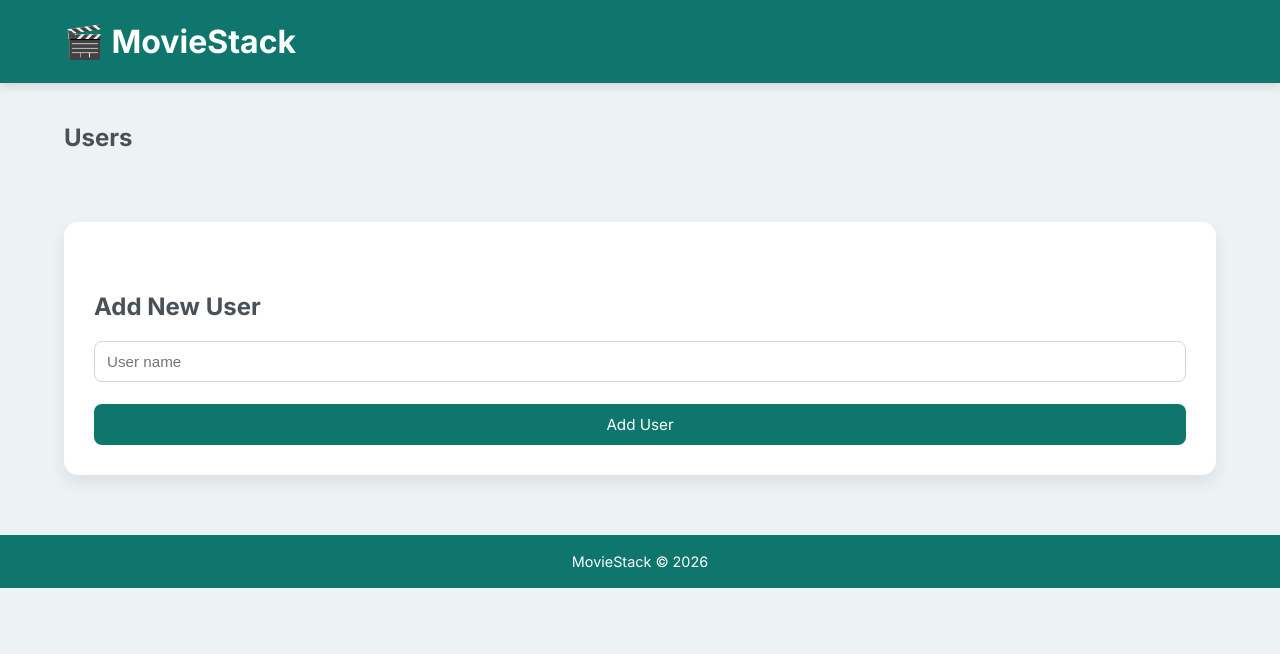
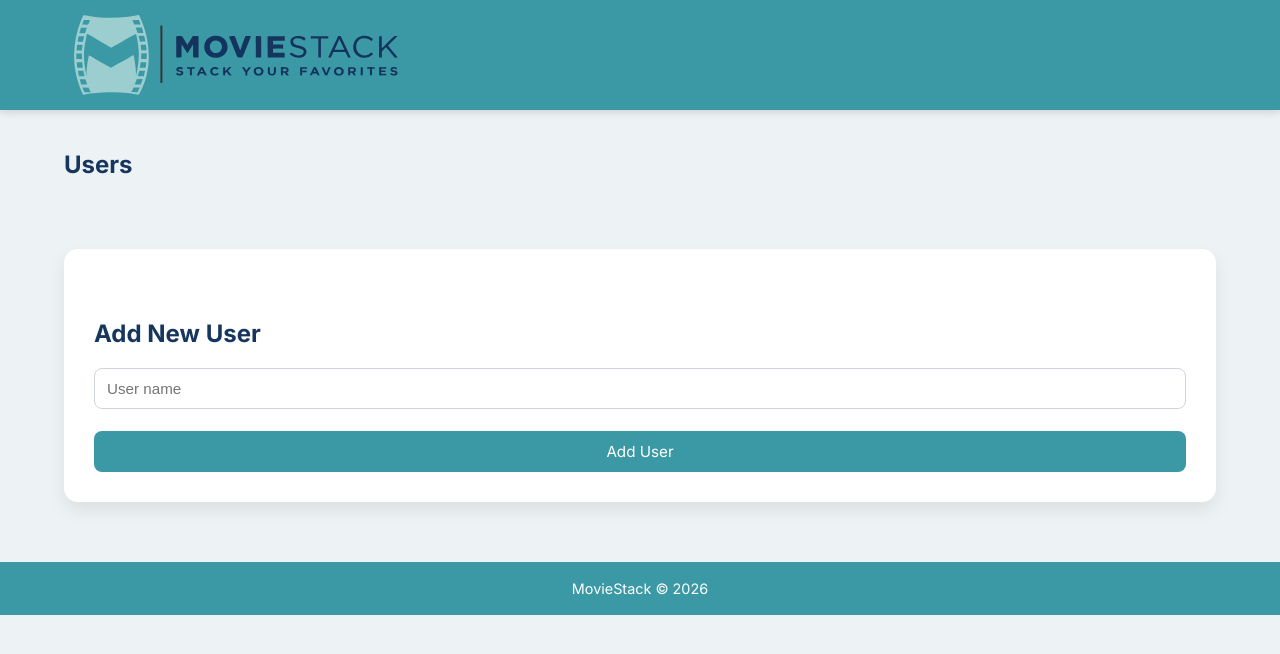
Before and after one commit to birgitt-thomsen/MovieStack, a Flask app: page / in a window 1280 px wide. Shown: the top 654 px of the page. Run offline with Flask 3, Linux system fonts and the light colour scheme.

Commit message:
Add logo header

```diff
--- a/static/style.css
+++ b/static/style.css
@@ -11,7 +11,7 @@
 body {
     font-family: "Inter", sans-serif;
     background: #edf2f4;
-    color: #2f3a40;
+    color: #16365e;
 }
 
 .container {
@@ -20,13 +20,13 @@ body {
 }
 
 h1 {
-    color: #0f766e;
+    color: #16365e;
     margin-bottom: 12px;
     font-size: 2.5rem;
 }
 
 h2 {
-    color: #495057;
+    color: #16365e;
     margin: 40px 0 20px;
 }
 
@@ -39,10 +39,10 @@ h3 {
 ========================== */
 
 .site-header {
-    background: #0f766e;
+    background: #3b98a5;
     color: white;
-    padding: 22px 0;
-    box-shadow: 0 2px 10px rgba(0,0,0,.15);
+    padding: 15px 0;
+    box-shadow: 0 2px 8px rgba(0,0,0,.15);
 }
 
 .header-content {
@@ -50,10 +50,16 @@ h3 {
     margin: auto;
 }
 
-.site-header h1 {
-    margin: 0;
-    color: white;
-    font-size: 2rem;
+.header-content {
+    width: min(1200px, 90%);
+    margin: 0 auto;
+}
+
+.logo {
+    height: 80px;
+    width: auto;
+    display: block;
+    margin-left: 10px;
 }
 
 /* ==========================
@@ -62,7 +68,7 @@ h3 {
 
 .site-footer {
     margin-top: 60px;
-    background: #0f766e;
+    background: #3b98a5;
     color: white;
     text-align: center;
     padding: 18px;
@@ -76,7 +82,7 @@ h3 {
 .back-link {
     display: inline-block;
     margin-bottom: 25px;
-    color: #0f766e;
+    color: #16365e;
     text-decoration: none;
     font-weight: 600;
 }
@@ -154,7 +160,7 @@ h3 {
 
 .movie-info p {
     margin-top: 8px;
-    color: #5c6770;
+    color: #16365e;
     font-size: .95rem;
 }
 
@@ -195,7 +201,7 @@ input {
 
 input:focus {
     outline: none;
-    border-color: #0f766e;
+    border-color: #3b98a5;
 }
 
 /* ==========================
@@ -209,7 +215,7 @@ button,
     padding: 11px;
     border: none;
     border-radius: 8px;
-    background: #0f766e;
+    background: #3b98a5;
     color: white;
     text-decoration: none;
     text-align: center;
@@ -221,7 +227,7 @@ button,
 
 button:hover,
 .btn:hover {
-    background: #115e59;
+    background: #3b98a5;
 }
 
 .delete-btn {
--- a/templates/base.html
+++ b/templates/base.html
@@ -16,7 +16,12 @@
 
 <header class="site-header">
     <div class="header-content">
-        <h1>🎬 MovieStack</h1>
+        <a href="{{ url_for('index') }}">
+            <img src="{{ url_for('static',
+                                 filename='images/moviestack-logo.svg') }}"
+                 alt="MovieStack"
+                 class="logo">
+        </a>
     </div>
 </header>
 
```
Also changed, not shown: static/images/moviestack-logo.svg (added).
